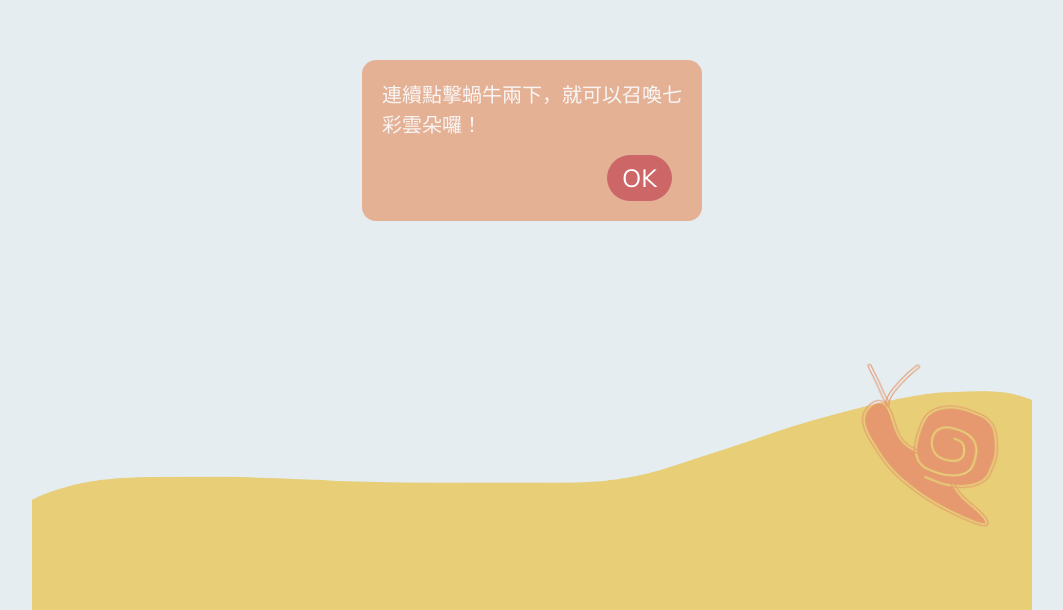
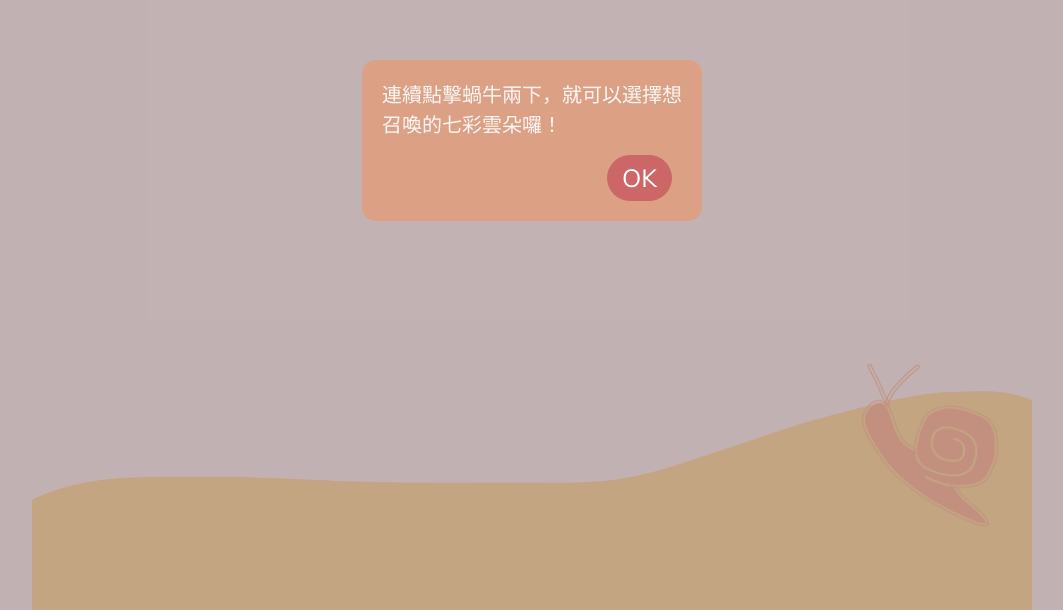
Before and after one commit to Ansticefish/music-forest, a Vue app: page /#/home in a window 1280 px wide. Shown: the part 190-800 px from the top of the page, without its empty margins (108-1171 px from the left). Built offline with nearby package versions, Linux system fonts and the light colour scheme.

Commit message:
Add animation

```diff
--- a/src/components/PopUp.vue
+++ b/src/components/PopUp.vue
@@ -103,6 +103,10 @@ export default {
       cursor: pointer;
       color: white;
       font-size: 25px;
+      &:hover {
+          opacity: 0.4;
+          transition: opacity 0.5s;
+        }
     }
   }
 </style>
--- a/src/views/Home.vue
+++ b/src/views/Home.vue
@@ -1,13 +1,13 @@
 <template>
   <div class="home">
     <!-- Cloud & Rain -->
-    <img class="home__cloud" v-if="rain" :src="cloud" alt="">
+    <img :class="['home__cloud', {'cloudMove': currentStep > 7}]" v-if="rain" :src="cloud" alt="">
     <img class="home__rain" v-if="rain" :src="rainDrop" alt="">
     <!-- Plants -->
     <div class="home__plants">
-      <img class="home__plants__one" v-if="currentStep > 0" :src="plants[0]" alt="">
-      <img class="home__plants__two" v-if="currentStep > 1" :src="plants[1]" alt="">
-      <div class="home__plants__rabbit">
+      <img :class="['home__plants__one', { 'plantMove': currentStep > 7}]" v-if="currentStep > 0" :src="plants[0]" alt="">
+      <img :class="['home__plants__two', {'plantMove': currentStep > 7}]" v-if="currentStep > 1" :src="plants[1]" alt="">
+      <div :class="['home__plants__rabbit', { 'rabbitMove': currentStep > 7}]">
         <img class="home__plants__rabbit__one"
         v-if="currentStep > 2"
         :src="plants[2]" alt="">
@@ -33,8 +33,10 @@
     <img class="home__soil" src="../assets/soil.png" alt="">
     <!-- Instruction -->
     <div class="home__instruction" v-if="openInstruction">
-      連續點擊蝸牛兩下，就可以召喚七彩雲朵囉！
-      <div class="home__instruction__btn" @click="closeInstruction"> OK </div>
+      <div class="home__instruction__content" v-if="openInstruction">
+        連續點擊蝸牛兩下，就可以選擇想召喚的七彩雲朵囉！
+        <div class="home__instruction__content__btn" @click="closeInstruction"> OK </div>
+      </div>
     </div>
     <div class="home__btn" v-show="showBtn && !processing">
       <div :class="['home__btn__red', {'clicked': colorUsed.red.length} ]" @click.once="callRain('red')"></div>
@@ -183,6 +185,7 @@ export default {
       this.playMusic = false
       this.processing = false
       if (this.currentStep === 7) {
+        this.currentStep += 1
         this.rain = true
         this.rainDrop = ''
         this.cloud = require('../assets/cloud-final.png')
@@ -229,10 +232,12 @@ export default {
     position: absolute;
     top: 0;
     width: 100%;
+    animation: cloudFloat 3s alternate infinite;
   }
   &__rain {
     position: absolute;
     width: 100%;
+    animation: raining 1.5s alternate infinite;
   }
   &__plants {
     position: absolute;
@@ -248,6 +253,7 @@ export default {
     &__two {
       margin-bottom: 10%;
       width: 10%;
+      z-index: 15;
     }
     &__rabbit {
       margin-bottom: 5%;
@@ -286,16 +292,30 @@ export default {
     right: 3%;
     width: 15%;
     max-width: 150px;
-    z-index: 1;
+    z-index: 30;
     cursor: pointer;
+    &:hover {
+      width: 17%;
+      transform: rotate(-15deg);
+      transition: all 0.5s;
+    }
   }
   &__soil {
     position: absolute;
     bottom: 0;
     width: 100%;
     max-height: 230px;
+    z-index: 20;
   }
   &__instruction {
+  position: fixed;
+  top: 0;
+  bottom: 0;
+  right: 0;
+  left: 0;
+  background-color: rgba(172, 138, 138, 0.6);
+  z-index: 100;
+  &__content {
     margin: 250px auto;
     background-color: rgba(230, 153, 112, 0.7);
     border-radius: 14px;
@@ -320,6 +340,7 @@ export default {
       }
     }
   }
+  }
   &__btn {
     position: absolute;
     bottom: 20%;
@@ -330,8 +351,9 @@ export default {
     display: grid;
     grid-template-columns: repeat(2, auto);
     grid-template-rows: repeat(4, auto);
-    grid-gap: 8px;
-    padding: 8px;
+    grid-gap: 10px;
+    padding: 10px;
+    z-index: 25;
     & div {
       width: 10vw;
       height: 10vw;
@@ -343,6 +365,8 @@ export default {
       cursor: pointer;
       &:hover {
         opacity: 0.2;
+        width: 11vw;
+        height: 11vw;
         transition: opacity 0.5s;
       }
       &.clicked {
@@ -373,4 +397,64 @@ export default {
     }
   }
 }
+
+.cloudMove {
+  animation: cloudMove 2s alternate infinite;
+}
+
+.rabbitMove {
+  animation: rabbitMove 3s alternate infinite;
+}
+
+.plantMove {
+  animation: plantMove 1s alternate infinite;
+}
+
+@keyframes cloudFloat {
+  from {
+    transform: translateX(-10%);
+  }
+
+  to {
+    transform: translateX(5%);
+  }
+}
+
+@keyframes raining {
+  from {
+    transform: translateY(-5%);
+  }
+  to {
+    opacity: 0.2;
+    transform: translate(10%);
+  }
+}
+
+// animations for the final step
+
+@keyframes cloudMove {
+  from {
+    transform: translateY(-10%);
+  }
+
+  to {
+    transform: translate(5%);
+  }
+}
+
+@keyframes rabbitMove {
+  to {
+    transform: translateY(15%);
+  }
+}
+
+@keyframes plantMove {
+  from {
+    transform: rotate(-5deg);
+  }
+  to {
+    transform: rotate(5deg);
+    transform-origin: bottom;
+  }
+}
 </style>
--- a/src/views/Opening.vue
+++ b/src/views/Opening.vue
@@ -67,6 +67,10 @@ export default {
       align-items: center;
       justify-content: center;
       cursor: pointer;
+      &:hover {
+        transform: scale(110%);
+        transition: all 1s;
+      }
       h1 {
         color: white;
         font-size: 35px;
```
